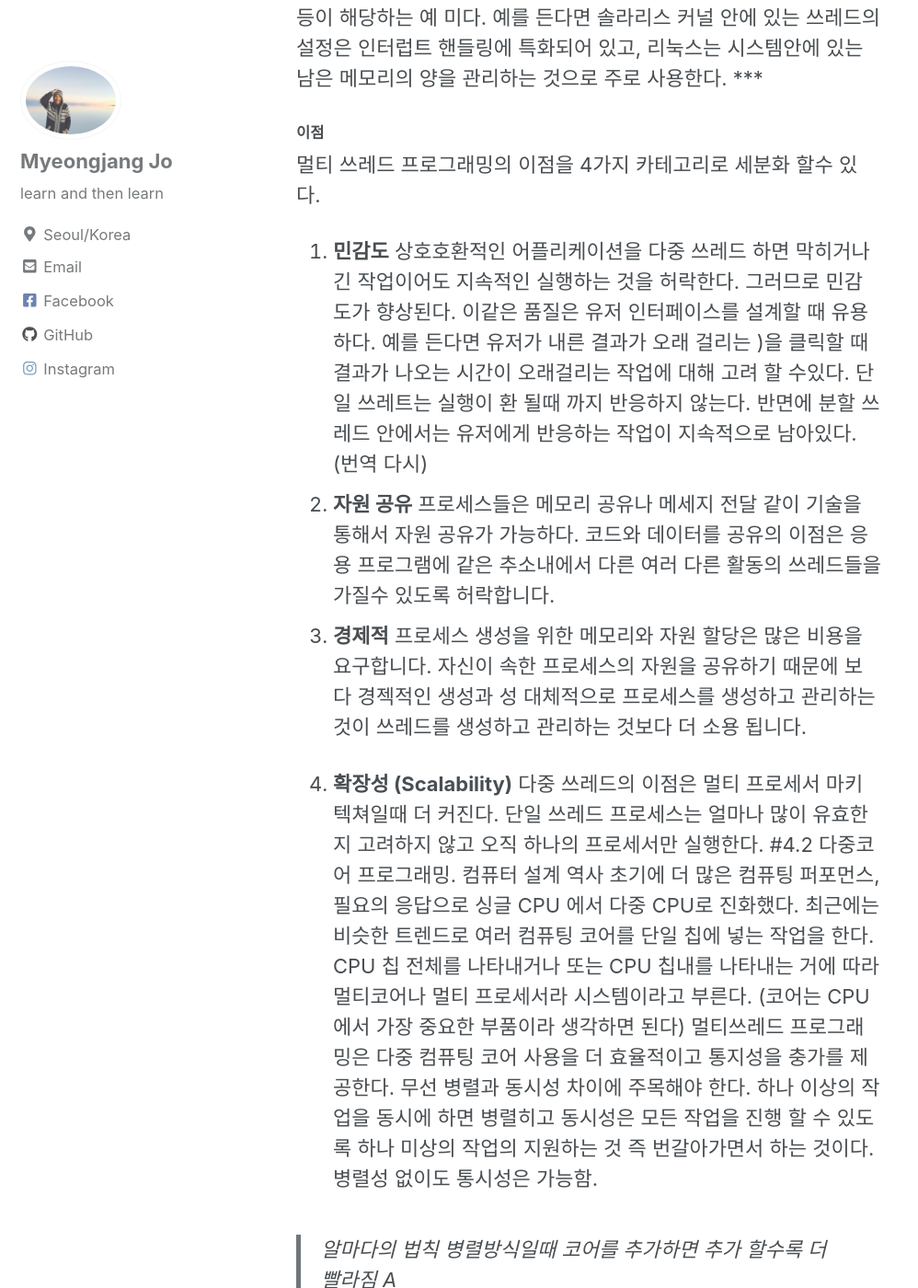
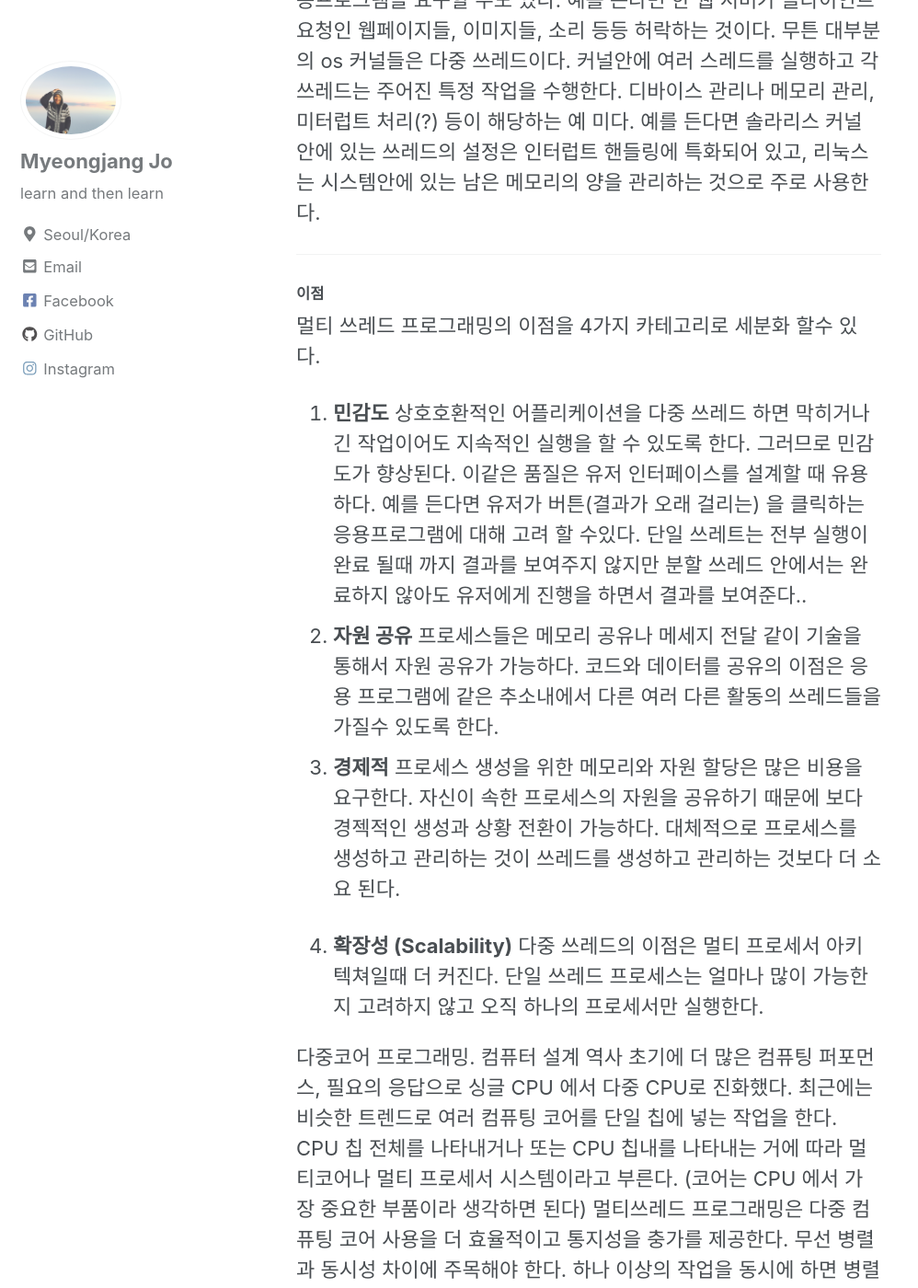
Before and after one commit to josephmjjo/josephmjjo.github.io, a Jekyll site: the page built from _posts/2019-08-29-Thread.md, in a window 1280 px wide and 1400 px high, scrolled down 879 px. Shown: the whole window at 92% size, without its empty margins (0-998 px from the left). Built offline with Jekyll 4.4.1, drawn with Linux system fonts in a browser that asks for light colours; cached includes are drawn as plain includes; nearby versions of some CDN libraries; some of the changed text lies outside the part shown.

Commit message:
edit blog of Thread

```diff
--- a/_posts/2019-08-29-Thread.md
+++ b/_posts/2019-08-29-Thread.md
@@ -8,26 +8,36 @@ categories:
 # 쓰레드 란?
 
 쓰레드란 cpu 이용 의 기본적인 단위이다.쓰레드 ID, 프로그램 카운터, 레지스터 셋, 그리고 스택으로 구성한다.
-다른 쓰레드와 같이 속한 코드 섹션 데이터 섹션, 그리고 다른 OS 자원 (오픈 파일, 신호(?)들과 공유한다. 전통 프로세스 (or heavyweight )는 하나의 콘트롤 쓰레드를 소유한다. 만약 프로세스에 여러 콘트롤 쓰레드를 가지고 있다면 같은 시간에 한 업무를 하는 것보다 더 나은 퍼포먼스를 구사한다.
+
+다른 쓰레드와 같이 속한 코드 섹션 데이터 섹션, 그리고 다른 OS 자원 (오픈 파일, 신호(?)들과 공유한다. 전통 프로세스 (or heavyweight )는 하나의 콘트롤 쓰레드를 소유한다.
+만약 프로세스에 여러 콘트롤 쓰레드를 가지고 있다면 같은 시간에 한 업무를 하는 것보다 더 나은 퍼포먼스를 구사한다.
+
 ***
 
-####Motivation (?)
+###Motivation (?)
 현대 컴퓨터에서 실행하는 대부분의 응용 프로그램은 멀티 쓰레드이다. 일반적으로 응용프로그램은 여러개의 조절 쓰레드로 별도의 프로세스를 구현한다.
-예를 들어서 워드 프로세서는 그래픽 보여주는 쓰레드 하나. 유저로 부터 키스트로크 (컴퓨터 키보드에서 어떤 기능을 수하거나 해제하기 위해 키를 두드리거나 눌러서 작동시키는 행위) 반응하게 하는 다른 쓰레드 하다.
-마지막으로 백그라운드에서 문법과 철자를 첨삭하는 세번째 쓰레드 이렇게 구현한다. 특정 상황에서는 여러개의 비슷한 작업을 위해 단일 응용프로그램을 요구할 수도 있다. 예를 든다면 한 웹 서버가 클라이언트 요청인 웹페이지들, 이미지들, 소리 등등 허락하는 것이다. 무튼 대부분의 os 커널들은 다중 쓰레드이다. 커널안에 여러 스레드를 실행하고 각 쓰레드는 주어진 특정 작업을 수행한다. 디바이스 관리나 메모리 관리, 미터럽트 처리(?) 등이 해당하는 예 미다. 예를 든다면 솔라리스 커널 안에 있는 쓰레드의 설정은 인터럽트 핸들링에 특화되어 있고, 리눅스는 시스템안에 있는 남은 메모리의 양을 관리하는 것으로 주로 사용한다.
+예를 들어서 워드 프로세서는 그래픽 보여주는 쓰레드 하나, 유저로 부터 키스트로크 (컴퓨터 키보드에서 어떤 기능을 수하거나 해제하기 위해 키를 두드리거나 눌러서 작동시키는 행위) 반응하게 하는 다른 쓰레드 하나.
+
+마지막으로 백그라운드에서 문법과 철자를 첨삭하는 세번째 쓰레드 이렇게 구현한다.
+특정 상황에서는 여러개의 비슷한 작업을 위해 단일 응용프로그램을 요구할 수도 있다.
+예를 든다면 한 웹 서버가 클라이언트 요청인 웹페이지들, 이미지들, 소리 등등 허락하는 것이다.
+무튼 대부분의 os 커널들은 다중 쓰레드이다. 커널안에 여러 스레드를 실행하고 각 쓰레드는 주어진 특정 작업을 수행한다. 디바이스 관리나 메모리 관리, 미터럽트 처리(?) 등이 해당하는 예 미다. 예를 든다면 솔라리스 커널 안에 있는 쓰레드의 설정은 인터럽트 핸들링에 특화되어 있고, 리눅스는 시스템안에 있는 남은 메모리의 양을 관리하는 것으로 주로 사용한다.
+
 ***
 
 #### 이점
 멀티 쓰레드 프로그래밍의 이점을 4가지 카테고리로 세분화 할수 있다.
 1. **민감도**
-상호호환적인 어플리케이션을 다중 쓰레드 하면 막히거나 긴 작업이어도 지속적인 실행하는 것을 허락한다. 그러므로 민감도가 향상된다. 이같은 품질은 유저 인터페이스를 설계할 때 유용하다. 예를 든다면 유저가 내른 결과가 오래 걸리는 )을 클릭할 때 결과가 나오는 시간이 오래걸리는 작업에 대해 고려 할 수있다. 단일 쓰레트는 실행이 환 될때 까지 반응하지 않는다. 반면에 분할 쓰레드 안에서는 유저에게 반응하는 작업이 지속적으로 남아있다. (번역 다시)
+상호호환적인 어플리케이션을 다중 쓰레드 하면 막히거나 긴 작업이어도 지속적인 실행을 할 수 있도록 한다. 그러므로 민감도가 향상된다. 이같은 품질은 유저 인터페이스를 설계할 때 유용하다. 예를 든다면 유저가 버튼(결과가 오래 걸리는) 을 클릭하는 응용프로그램에 대해 고려 할 수있다. 단일 쓰레트는 전부 실행이 완료 될때 까지 결과를 보여주지 않지만 분할 쓰레드 안에서는 완료하지 않아도 유저에게 진행을 하면서 결과를 보여준다..
 2. **자원 공유**
-프로세스들은 메모리 공유나 메세지 전달 같이 기술을 통해서 자원 공유가 가능하다. 코드와 데이터를 공유의 이점은 응용 프로그램에 같은 추소내에서 다른 여러 다른 활동의 쓰레드들을 가질수 있도록 허락합니다.
+프로세스들은 메모리 공유나 메세지 전달 같이 기술을 통해서 자원 공유가 가능하다. 코드와 데이터를 공유의 이점은 응용 프로그램에 같은 추소내에서 다른 여러 다른 활동의 쓰레드들을 가질수 있도록 한다.
 3. **경제적**
-프로세스 생성을 위한 메모리와 자원 할당은 많은 비용을 요구합니다. 자신이 속한 프로세스의 자원을 공유하기 때문에 보다 경젝적인 생성과 성 대체적으로 프로세스를 생성하고 관리하는 것이 쓰레드를 생성하고 관리하는 것보다 더 소용 됩니다.
+프로세스 생성을 위한 메모리와 자원 할당은 많은 비용을 요구한다. 자신이 속한 프로세스의 자원을 공유하기 때문에 보다 경젝적인 생성과 상황 전환이 가능하다. 대체적으로 프로세스를 생성하고 관리하는 것이 쓰레드를 생성하고 관리하는 것보다 더 소요 된다.
 
 4. **확장성 (Scalability)**
-다중 쓰레드의 이점은 멀티 프로세서 마키텍쳐일때 더 커진다. 단일 쓰레드 프로세스는 얼마나 많이 유효한지 고려하지 않고 오직 하나의 프로세서만 실행한다. #4.2 다중코어 프로그래밍. 컴퓨터 설계 역사 초기에 더 많은 컴퓨팅 퍼포먼스, 필요의 응답으로 싱글 CPU 에서 다중 CPU로 진화했다. 최근에는 비슷한 트렌드로 여러 컴퓨팅 코어를 단일 칩에 넣는 작업을 한다. CPU 칩 전체를 나타내거나 또는 CPU 칩내를 나타내는 거에 따라 멀티코어나 멀티 프로세서라 시스템이라고 부른다. (코어는 CPU 에서 가장 중요한 부품이라 생각하면 된다) 멀티쓰레드 프로그래밍은 다중 컴퓨팅 코어 사용을 더 효율적이고 통지성을 충가를 제공한다. 무선 병렬과 동시성 차이에 주목해야 한다. 하나 이상의 작업을 동시에 하면 병렬히고 동시성은 모든 작업을 진행 할 수 있도록 하나 미상의 작업의 지원하는 것 즉 번갈아가면서 하는 것이다. 병렬성 없이도 통시성은 가능함.
+다중 쓰레드의 이점은 멀티 프로세서 아키텍쳐일때 더 커진다. 단일 쓰레드 프로세스는 얼마나 많이 가능한지 고려하지 않고 오직 하나의 프로세서만 실행한다.
+
+다중코어 프로그래밍. 컴퓨터 설계 역사 초기에 더 많은 컴퓨팅 퍼포먼스, 필요의 응답으로 싱글 CPU 에서 다중 CPU로 진화했다. 최근에는 비슷한 트렌드로 여러 컴퓨팅 코어를 단일 칩에 넣는 작업을 한다. CPU 칩 전체를 나타내거나 또는 CPU 칩내를 나타내는 거에 따라 멀티코어나 멀티 프로세서 시스템이라고 부른다. (코어는 CPU 에서 가장 중요한 부품이라 생각하면 된다) 멀티쓰레드 프로그래밍은 다중 컴퓨팅 코어 사용을 더 효율적이고 통지성을 충가를 제공한다. 무선 병렬과 동시성 차이에 주목해야 한다. 하나 이상의 작업을 동시에 하면 병렬히고 동시성은 모든 작업을 진행 할 수 있도록 하나 미상의 작업의 지원하는 것 즉 번갈아가면서 하는 것이다. 병렬성 없이도 통시성은 가능함.
 
 >알마다의 법칙
 병렬방식일때 코어를 추가하면 추가 할수록 더 빨라짐 A
```
